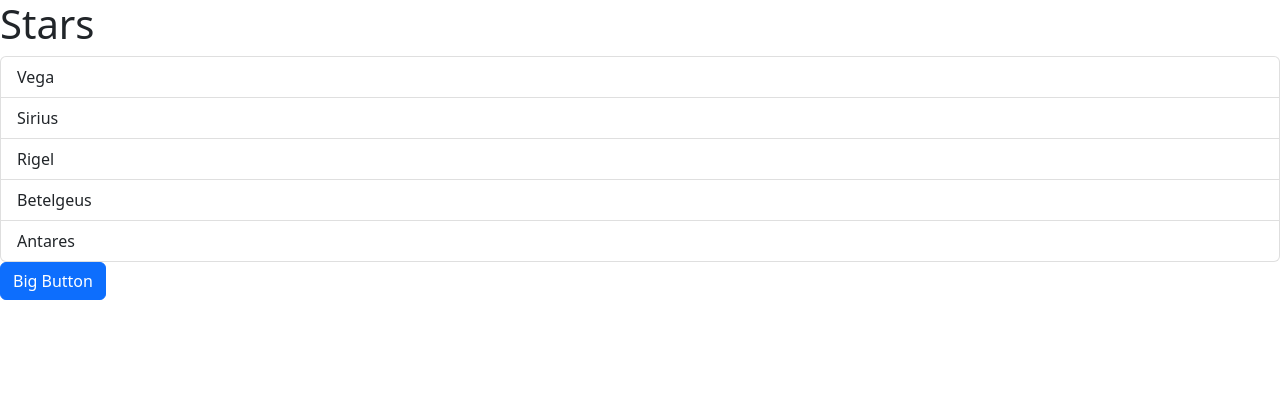
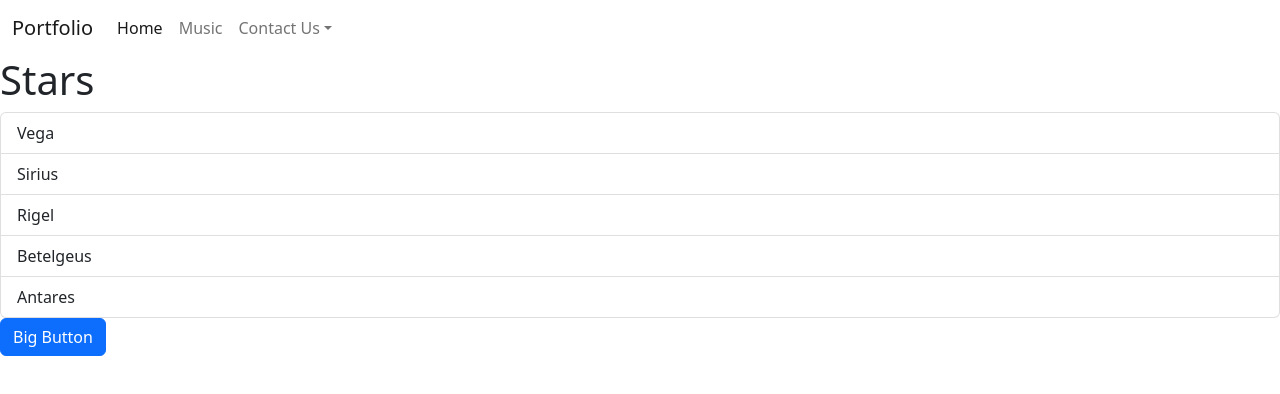
Before and after one commit to Starfall9908/react-app, a React (Vite) app: page / in a window 1280 px wide. Shown: the top 394 px of the page. Built offline with nearby package versions, Linux system fonts and the light colour scheme.

Commit message:
Made the basics for navbar

```diff
--- a/src/App.tsx
+++ b/src/App.tsx
@@ -1,6 +1,7 @@
 import ListGroup from "./components/ListGroup";
 import Alert from "./components/Alert";
 import Button from "./components/Button";
+import Navbar from "./components/Navbar";
 import { useState } from "react";
 
 function App() {
@@ -14,6 +15,7 @@
 
   return (
     <div>
+      <Navbar />
       <ListGroup
         items={items}
         heading="Stars"
--- /dev/null
+++ b/src/components/Navbar.tsx
@@ -0,0 +1,63 @@
+import React from "react";
+
+const Navbar = () => {
+  return (
+    <nav className="navbar navbar-expand-lg bg-body-tertiary">
+      <div className="container-fluid">
+        <a className="navbar-brand" href="#">
+          Portfolio
+        </a>
+        <button
+          className="navbar-toggler"
+          type="button"
+          data-bs-toggle="collapse"
+          data-bs-target="#navbarNavDropdown"
+          aria-controls="navbarNavDropdown"
+          aria-expanded="false"
+          aria-label="Toggle navigation"
+        >
+          <span className="navbar-toggler-icon"></span>
+        </button>
+        <div className="collapse navbar-collapse" id="navbarNavDropdown">
+          <ul className="navbar-nav">
+            <li className="nav-item">
+              <a className="nav-link active" aria-current="page" href="/Home">
+                Home
+              </a>
+            </li>
+            <li className="nav-item">
+              <a className="nav-link" href="/Music">
+                Music
+              </a>
+            </li>
+            <li className="nav-item dropdown">
+              <a
+                className="nav-link dropdown-toggle"
+                href="/Contacts"
+                role="button"
+                data-bs-toggle="dropdown"
+                aria-expanded="false"
+              >
+                Contact Us
+              </a>
+              <ul className="dropdown-menu">
+                <li>
+                  <a className="dropdown-item" href="/Name1">
+                    Name1
+                  </a>
+                </li>
+                <li>
+                  <a className="dropdown-item" href="/Name2">
+                    Name2
+                  </a>
+                </li>
+              </ul>
+            </li>
+          </ul>
+        </div>
+      </div>
+    </nav>
+  );
+};
+
+export default Navbar;
```
